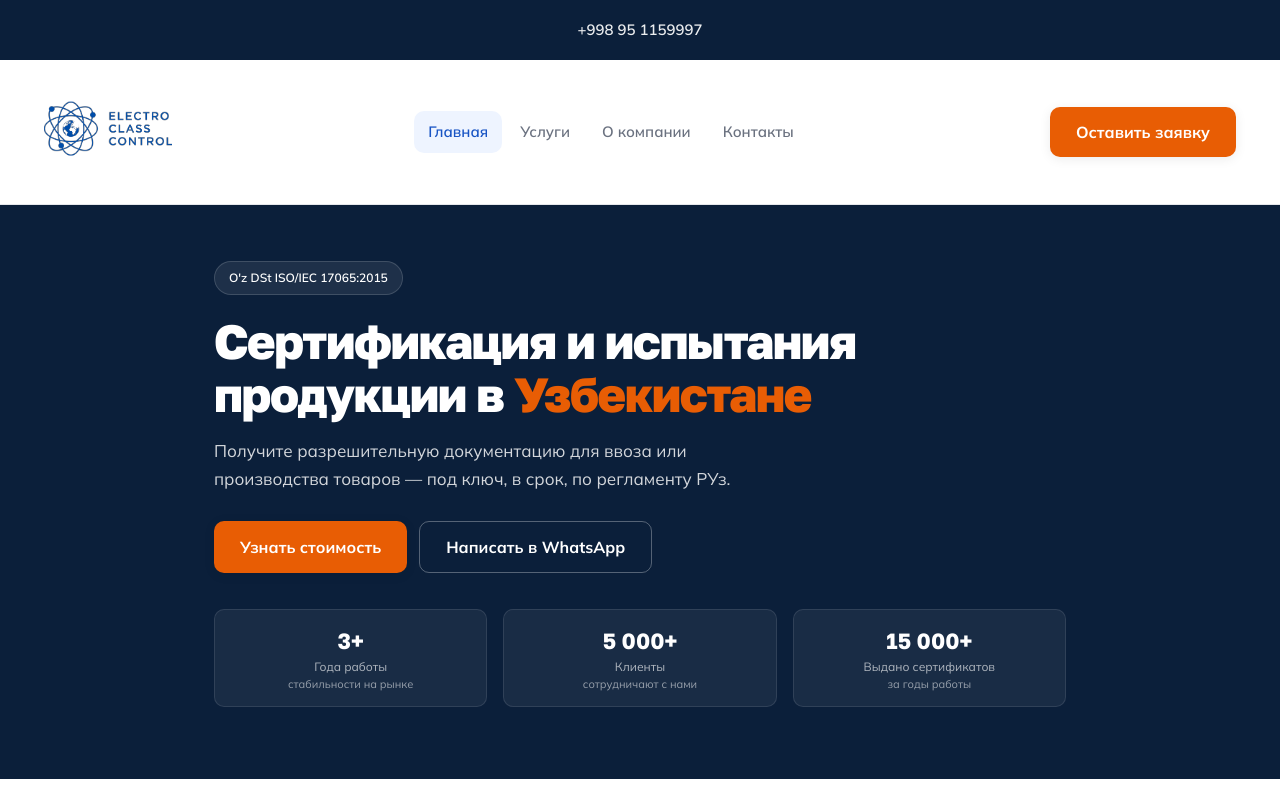
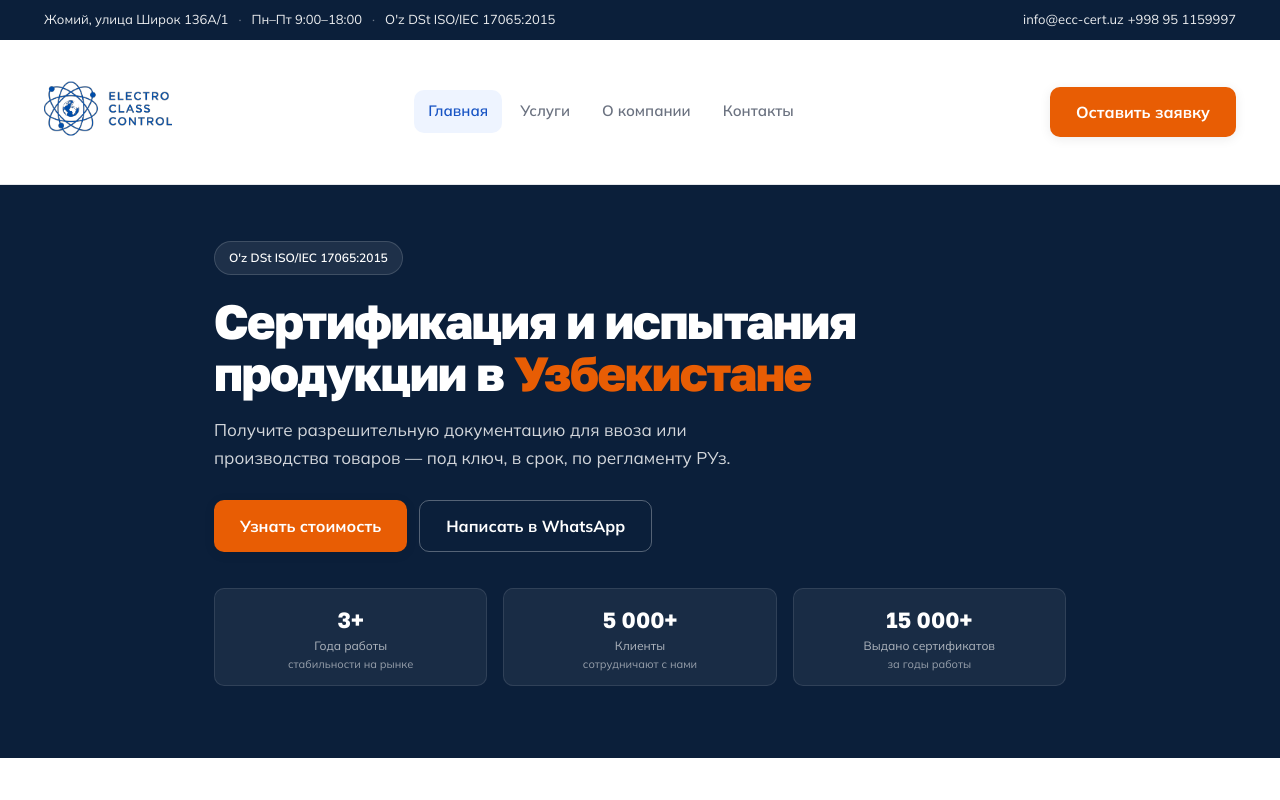
Before and after one commit to smnsrv/ecc-site, a React (Vite) app: page / in a window 1280 px wide. Shown: the top 800 px of the page. Built offline with nearby package versions, Linux system fonts and the light colour scheme.

Commit message:
fix top bar incorect changes

```diff
--- a/src/App.jsx
+++ b/src/App.jsx
@@ -64,7 +64,7 @@ export default function App() {
 
   return (
     <div className="app-root">
-      <Topbar />
+      <Topbar data={data} />
       <Nav data={data} page={page} onPage={goPage} mobileOpen={mobileOpen} setMobileOpen={setMobileOpen} />
       {page === "home" && <Home data={data} onPage={goPage} />}
       {page === "services" && <Services data={data} onPage={goPage} />}
--- a/src/components/Layout/Topbar.jsx
+++ b/src/components/Layout/Topbar.jsx
@@ -1,16 +1,37 @@
 /**
- * Верхняя полоса: один телефон в шапке (см. ТЗ)
+ * Верхняя полоса: адрес, часы, аккредитация; email и один телефон (только +998 95 1159997).
  */
 const TOPBAR_PHONE = { text: "+998 95 1159997", tel: "998951159997" };
 
-export default function Topbar() {
+export default function Topbar({ data }) {
+  const c = data.company;
   const p = TOPBAR_PHONE;
   return (
     <header className="topbar">
-      <div className="container topbar-inner topbar-inner--phone-only">
-        <a className="topbar-link topbar-solo-phone" href={`tel:+${p.tel}`}>
-          {p.text}
-        </a>
+      <div className="container topbar-inner">
+        <div className="topbar-left">
+          <a className="topbar-link" href={c.map_url} target="_blank" rel="noreferrer">
+            {c.address_short}
+          </a>
+          <span className="topbar-sep" aria-hidden>
+            ·
+          </span>
+          <span>{c.workhours}</span>
+          <span className="topbar-sep" aria-hidden>
+            ·
+          </span>
+          <span>{c.accred}</span>
+        </div>
+        <div className="topbar-right topbar-phones">
+          <a className="topbar-link" href={`mailto:${c.email}`}>
+            {c.email}
+          </a>
+          <span className="topbar-phone-item">
+            <a className="topbar-link" href={`tel:+${p.tel}`}>
+              {p.text}
+            </a>
+          </span>
+        </div>
       </div>
     </header>
   );
--- a/src/styles.css
+++ b/src/styles.css
@@ -245,16 +245,6 @@ textarea {
   flex-wrap: wrap;
 }
 
-.topbar-inner--phone-only {
-  justify-content: center;
-  min-height: 40px;
-}
-
-.topbar-solo-phone {
-  font-weight: 600;
-  font-size: 15px;
-}
-
 .topbar-left {
   display: flex;
   flex-wrap: wrap;
```
Also changed, not shown: 5 other files (tests, documents, lock files or other folders).
